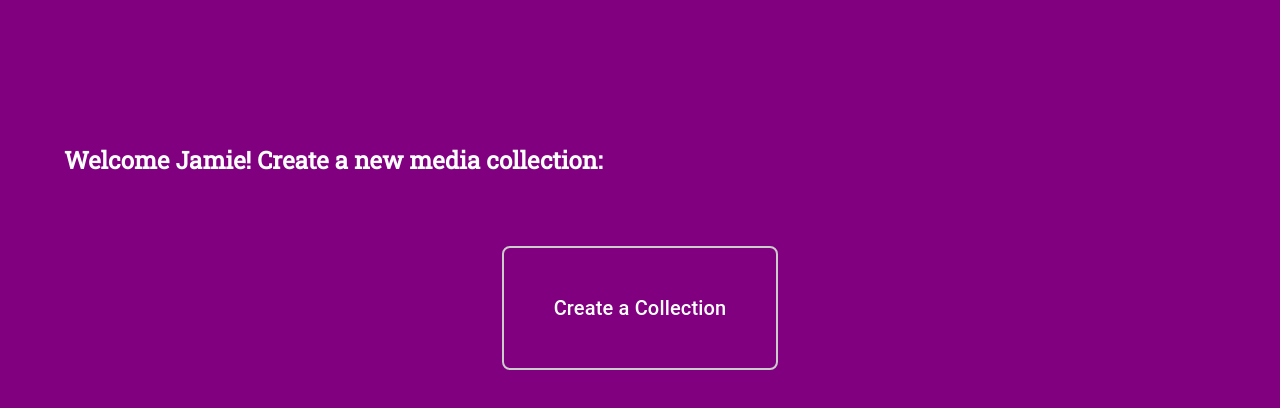
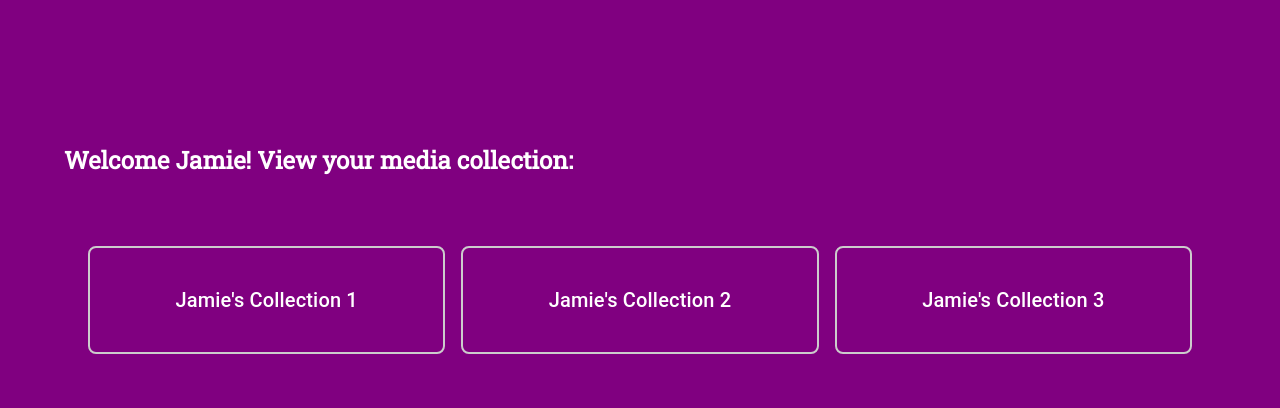
Before and after one commit to jamiepompei/media-inventory-ui, a React (Vite) app in the folder media-inventory-ui/: page / in a window 1280 px wide. Shown: the top 408 px of the page. Built offline with nearby package versions, Linux system fonts and the light colour scheme.

Commit message:
added views and state handling for the view for all collections, view for individual collection, and individual media with routing and state sharing

```diff
--- a/media-inventory-ui/src/App.tsx
+++ b/media-inventory-ui/src/App.tsx
@@ -1,14 +1,50 @@
 import Header from "./components/shared/Header";
-import { Routes, Route } from "react-router-dom";
+import { Route, Routes} from "react-router-dom";
 import Home from "./pages/Home";
+import CollectionItem from './components/media/CollectionItem';
+import { Collection } from "./components/shared/Types";
+import Media from "./components/media/Media";
 
-function App() {
+// Sample data for user collections
+const userCollections: Collection[] = [
+  {
+    id: 1,
+    name: "Jamie's Collection 1",
+    mediaItems: [
+      { id: 1, type: 'Movie', title: 'Inception', genre: 'Sci-Fi' },
+      { id: 2, type: 'Book', title: 'To Kill a Mockingbird', author: 'Harper Lee' },
+      { id: 3, type: 'Music', title: 'Bohemian Rhapsody', artist: 'Queen' },
+    ]
+  },
+  {
+    id: 2,
+    name: "Jamie's Collection 2",
+    mediaItems: [
+      { id: 1, type: 'Movie', title: 'The Dark Knight', genre: 'Action' },
+      { id: 2, type: 'Book', title: '1984', author: 'George Orwell' },
+      { id: 3, type: 'Music', title: 'Hotel California', artist: 'Eagles' },
+    ]
+  },
+  {
+    id: 3,
+    name: "Jamie's Collection 3",
+    mediaItems: [
+      { id: 1, type: 'Movie', title: 'Interstellar', genre: 'Sci-Fi' },
+      { id: 2, type: 'Book', title: 'The Great Gatsby', author: 'F. Scott Fitzgerald' },
+      { id: 3, type: 'Music', title: 'Imagine', artist: 'John Lennon' },
+    ]
+  }
+];
+
+const App: React.FC = () => {
   return (
   <main>
     <Header />
-    <Routes>
-      <Route path="/" element={<Home isLoggedIn={true} />} />
-    </Routes>
+      <Routes>
+        <Route path="/" element={<Home isLoggedIn={true} collections={userCollections} />} />
+        <Route  path="/collection/:id" element={<CollectionItem role={"admin"} />} />
+        <Route  path="/media/:id" element={<Media role={"admin"} />} />
+      </Routes>
   </main>
   );
 }
--- /dev/null
+++ b/media-inventory-ui/src/components/media/CollectionItem.tsx
@@ -0,0 +1,45 @@
+//individual collection page
+import { Box, Button, List, ListItem, ListItemText, Typography} from '@mui/material';
+import { Collection, MediaItem } from "../shared/Types";
+import { useLocation, useNavigate } from 'react-router-dom';
+
+interface CollectionItemProps {
+    role: string;
+  }
+
+  const CollectionItem: React.FC<CollectionItemProps> = ({  role }) => {
+    const userRole = role;
+    const navigate = useNavigate();
+    const location = useLocation();
+    const collection = location.state?.collection as Collection;
+
+    if (!collection) {
+        return <Typography variant="h5">Collection not found</Typography>;
+      }
+
+      const handleClick = (media: MediaItem) => {
+        console.log("clicked media:", media);
+        navigate(`/media/${media.id}`, { state: { media } });
+      }
+
+      return (
+        <Box mt={5}>
+          <Typography variant="h5">Selected Collection: {collection.name}</Typography>
+          <List>
+          {userRole === "admin" && <Button>Edit Collection</Button>}
+            {collection.mediaItems.map((item) => (
+              <ListItem key={item.id}
+              onClick={() => handleClick(item)}
+              sx={{ cursor: 'pointer'}}>
+                <ListItemText
+                  primary={item.title}
+                  secondary={`${item.type} - ${item.genre || item.author || item.artist}`}
+                />
+              </ListItem>
+            ))}
+          </List>
+        </Box>
+      );
+    };
+
+    export default CollectionItem;
--- a/media-inventory-ui/src/components/media/Collection.tsx
+++ b/media-inventory-ui/src/components/media/Collections.tsx
@@ -1,31 +1,33 @@
+import React, { useState } from 'react';
 import { Container, Box, Typography, ImageList, ImageListItem} from '@mui/material';
 import WelcomeMessage from './WelcomeMessage';
+import { Collection } from '../shared/Types'
+import { Link, useNavigate } from 'react-router-dom';
 
-// Sample data for user collections
-const userCollections = [
-    // { id: 1, name: 'Movies' },
-    // { id: 2, name: 'Books' },
-    // { id: 3, name: 'Music' },
-  ];
+interface CollectionPagesProps {
+  collections: Collection[];
+  role: string;
+}
+
+
+const CollectionsPage: React.FC<CollectionPagesProps> = ({ collections, role }) =>  {
+    const navigate = useNavigate();
 
     const user = {
       userName: "Jamie",
-  isCollectionEmpty: () => isCollectionEmpty(userCollections)
+      role: {role},
+      isCollectionEmpty: () => isCollectionEmpty(collections)
     }
 
-const isCollectionEmpty = (collection: any) => {
+    const isCollectionEmpty = (collection: Collection[]) => {
       return collection.length === 0;
     }
 
-const handleClick = (id: number | null) => {
-  if (id == null) {
-    console.log("clicked create new collection");
-  } else {
-    console.log("clicked collection id:",id);
-  }
+    const handleClick = (collection: Collection) => {
+      console.log("clicked collection:", collection);
+      navigate(`/collection/${collection.id}`, { state: { collection } });
     }
 
-  const CollectionPage = () => {
     return (
       <>
       <Box sx={{ mb: '10px' }}>
@@ -33,10 +35,10 @@ const handleClick = (id: number | null) => {
         ></WelcomeMessage>
       </Box>
         <Container>
-            {userCollections.length > 0 ? (
+            {collections.length > 0 ? (
               <ImageList cols={3} gap={16}>
-                {userCollections.map((collection) => (
-                  <ImageListItem key={collection.id} onClick={() => handleClick(collection.id)}>
+                {collections.map((collection) => (
+                  <ImageListItem key={collection.id} onClick={() => handleClick(collection)}>
                     <Box
                       mt="50px"
                       display="flex"
@@ -64,7 +66,6 @@ const handleClick = (id: number | null) => {
                     border="2px solid #ccc"
                     borderRadius="8px"
                     sx={{ cursor: 'pointer', textAlign: 'center' }}
-                    onClick={() => handleClick(null)}
                   >
                     <Typography variant="h6" sx={{ padding: '50px' }}>Create a Collection</Typography>
                   </Box>
@@ -76,4 +77,4 @@ const handleClick = (id: number | null) => {
       );
   };
 
-  export default CollectionPage;
+  export default CollectionsPage;
--- /dev/null
+++ b/media-inventory-ui/src/components/media/Media.tsx
@@ -0,0 +1,29 @@
+import { Box, Button, List, ListItem, ListItemText, Typography} from '@mui/material';
+import { MediaItem } from '../shared/Types';
+import { useLocation } from 'react-router-dom';
+
+interface MediaItemProps {
+    role: string;
+  }
+
+const Media: React.FC<MediaItemProps> = ({ role}) => {
+  const location = useLocation();
+  const media = location.state?.media as MediaItem;
+
+    return (
+        <Box mt={5}>
+          <Typography variant="h5">Selected Media Item: {media.title}</Typography>
+          <List>
+              <ListItem key={media.id}>
+                <ListItemText
+                  primary={media.title}
+                  secondary={`${media.type} - ${media.genre || media.author || media.artist}`}
+                />
+                 {role === "admin" && <Button>Edit Media Item</Button>}
+              </ListItem>
+          </List>
+        </Box>
+      );
+};
+
+export default Media;
--- /dev/null
+++ b/media-inventory-ui/src/components/shared/Types.tsx
@@ -0,0 +1,15 @@
+export interface MediaItem {
+  id: number;
+  type: 'Movie' | 'Book' | 'Music';
+  title: string;
+  genre?: string;
+  author?: string;
+  artist?: string;
+}
+
+// Define the collection interface
+export interface Collection {
+  id: number;
+  name: string;
+  mediaItems: MediaItem[];
+}
--- a/media-inventory-ui/src/main.tsx
+++ b/media-inventory-ui/src/main.tsx
@@ -8,7 +8,6 @@ ReactDOM.createRoot(document.getElementById('root')!).render(
   <React.StrictMode>
     <BrowserRouter>
           <App />
-
       </BrowserRouter>
   </React.StrictMode>
 );
--- a/media-inventory-ui/src/pages/Home.tsx
+++ b/media-inventory-ui/src/pages/Home.tsx
@@ -1,20 +1,21 @@
 
 import { Container, Box, Button } from '@mui/material';
 import TypingAnimation from '../components/shared/typer/TypingAnimation';
-import CollectionPage from '../components/media/Collection';
-import WelcomeMessage from '../components/media/WelcomeMessage';
+import CollectionsPage from '../components/media/Collections';
+import { Collection } from "../components/shared/Types";
 
 interface HomePageProps {
     isLoggedIn: boolean; // Define the type of isLoggedIn prop
+    collections: Collection[];
   }
 
-const HomePage: React.FC<HomePageProps> = ({ isLoggedIn }) => {
+const HomePage: React.FC<HomePageProps> = ({ isLoggedIn, collections }) => {
   return (
     <Container>
          {isLoggedIn ? (
             <>
             <Box width={"100%"} height={"100%"} marginTop={10} />
-            <CollectionPage></CollectionPage>
+            <CollectionsPage collections={collections} role={"admin"}></CollectionsPage>
             <Box width={"100%"} height={"100%"} />
             </>
           ) : (
```
Also changed, not shown: media-inventory-ui/src/components/media/MediaItem.tsx (deleted). Lines whose indentation alone changed are shown as unchanged.
